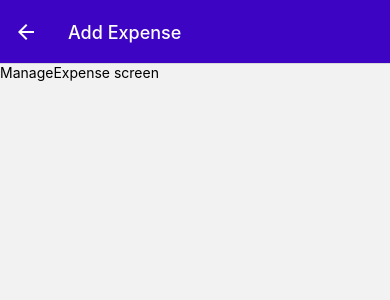
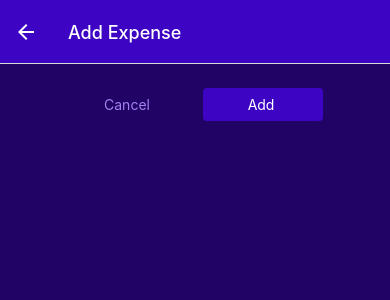
Before and after one commit to avikaldarolia/ExpenseTracker-ReactNative, a React Native app: screen /ManageExpense in a window 390 px wide. Shown: the top 300 px of the page. Built offline with nearby package versions, Linux system fonts and the light colour scheme.

Commit message:
Adding custom buttons with styles

```diff
--- /dev/null
+++ b/components/ui/Button.js
@@ -0,0 +1,41 @@
+import { Pressable, StyleSheet, Text, View } from "react-native"
+import { GlobalStyles } from "../../constants/styles"
+
+
+function Button({ children, onPress, mode, style }) {
+    return (
+        <View style={style}>
+            <Pressable onPress={onPress} style={({ pressed }) => pressed && styles.pressed}>
+                <View style={[styles.button, mode === 'flat' && styles.flat]}>
+                    <Text style={[styles.buttonText, mode === 'flat' && styles.flatText]}>{children}</Text>
+                </View>
+            </Pressable>
+        </View>
+    )
+}
+
+export default Button
+
+
+const styles = StyleSheet.create({
+    button: {
+        borderRadius: 4,
+        padding: 8,
+        backgroundColor: GlobalStyles.colors.primary500
+    },
+    flat: {
+        backgroundColor: 'transparent'
+    },
+    buttonText: {
+        color: 'white',
+        textAlign: 'center'
+    },
+    flatText: {
+        color: GlobalStyles.colors.primary200
+    },
+    pressed: {
+        opacity: 0.75,
+        backgroundColor: GlobalStyles.colors.primary200,
+        borderRadius: 4
+    }
+})
--- a/screens/ManageExpense.js
+++ b/screens/ManageExpense.js
@@ -1,5 +1,8 @@
 import { useLayoutEffect } from "react";
-import { Text } from "react-native"
+import { StyleSheet, Text, View } from "react-native"
+import IconButton from "../components/ui/IconButton";
+import Button from "../components/ui/Button";
+import { GlobalStyles } from "../constants/styles";
 
 function ManageExpense({ route, navigation }) {
 
@@ -12,10 +15,53 @@
         })
     }, [navigation, isEditing])
 
+    function deleteExpenseHandler() {
 
+    }
+    function cancelHandler() {
+
+    }
+    function confirmHandler() {
+
+    }
     return (
-        <Text>ManageExpense screen</Text>
+        <View style={styles.container}>
+            <View style={styles.buttons}>
+                <Button style={styles.button} mode={"flat"} onPress={cancelHandler}>Cancel</Button>
+                <Button style={styles.button} onPress={confirmHandler}>{isEditing ? 'Update' : 'Add'} </Button>
+            </View>
+            {isEditing &&
+                <View style={styles.deleteContainer}>
+                    <IconButton icon="trash" color={GlobalStyles.colors.error500} size={36} onPress={() => { deleteExpenseHandler }}
+                    />
+                </View>
+            }
+        </View>
     )
 }
 
 export default ManageExpense
+
+const styles = StyleSheet.create({
+    container: {
+        flex: 1,
+        padding: 24,
+        backgroundColor: GlobalStyles.colors.primary800
+    },
+    buttons: {
+        flexDirection: 'row',
+        justifyContent: 'center',
+        alignItems: 'center'
+    },
+    button: {
+        minWidth: 120,
+        marginHorizontal: 8
+    },
+    deleteContainer: {
+        paddingTop: 8,
+        marginTop: 16,
+        borderWidth: 2,
+        borderTopColor: GlobalStyles.colors.primary200,
+        alignItems: 'center'
+    }
+})
```
